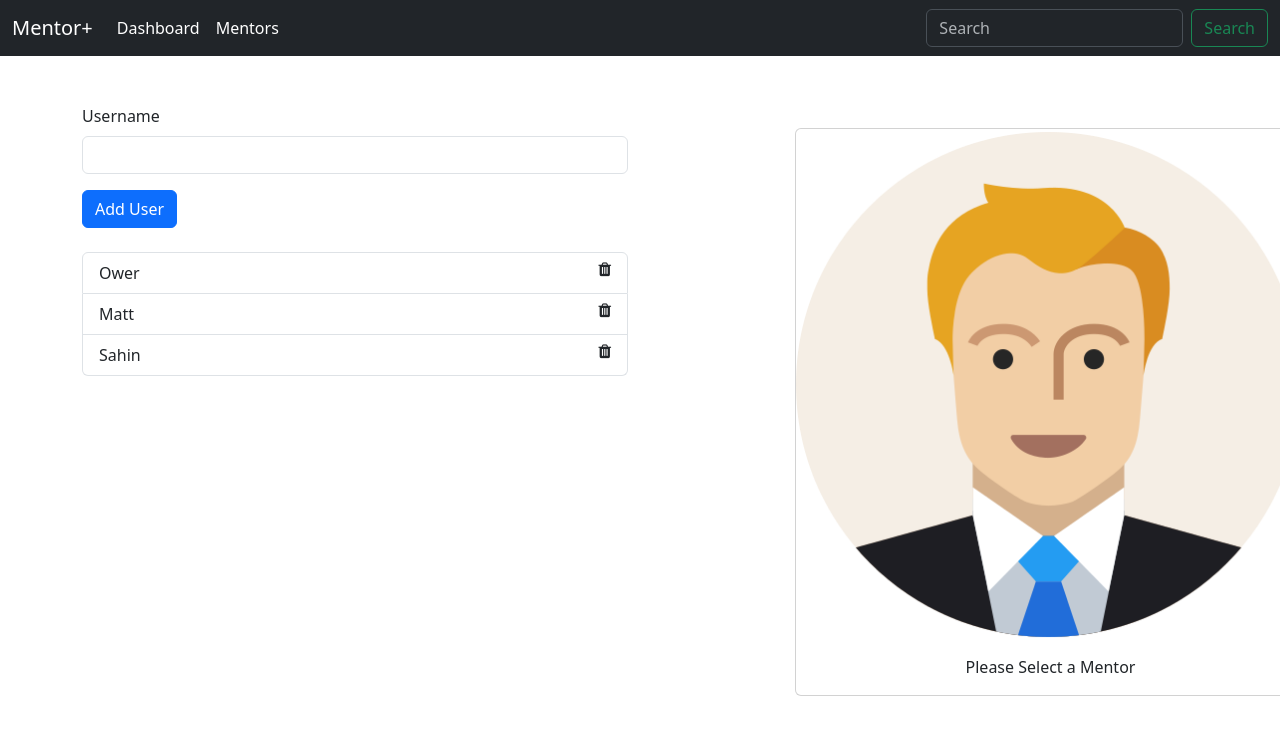
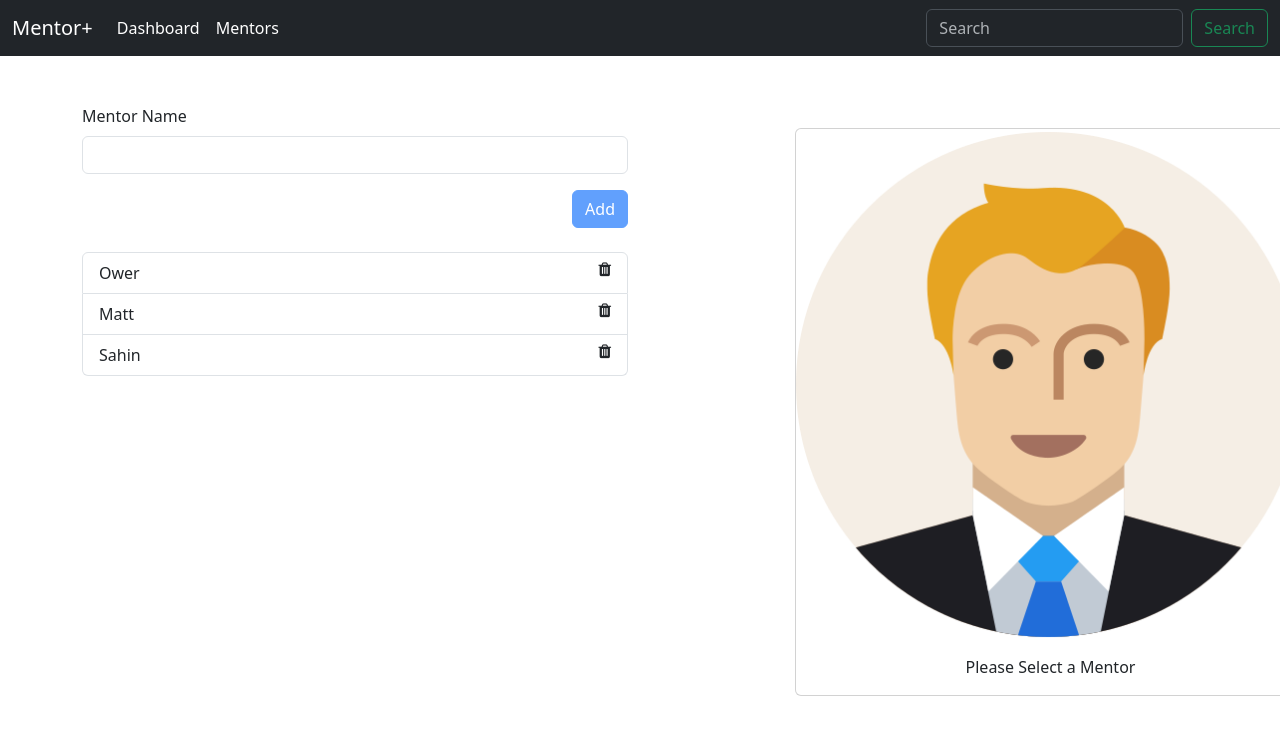
Before and after one commit to koltikin/Angular_mentor_plus, an Angular app: page /users in a window 1280 px wide. Shown: the top 734 px of the page. Built offline with nearby package versions, Linux system fonts and the light colour scheme.

Commit message:
validation

```diff
--- a/src/app/user/user-create/user-create.component.html
+++ b/src/app/user/user-create/user-create.component.html
@@ -2,12 +2,18 @@
 <div class="row">
   <div class="col-6">
     <br>
-    <form #userAdd = "ngForm" (ngSubmit)="addUser(userAdd.value)">
+    <form #userForm = "ngForm" (ngSubmit)="addUser()" novalidate>
       <div class="mb-3">
-        <label for="exampleInputEmail1" class="form-label">Username</label>
-        <input type="email" class="form-control" id="exampleInputEmail1" aria-describedby="emailHelp" name="username" ngModel>
+        <label for="exampleInputEmail1" class="form-label">Mentor Name</label>
+        <input type="text" class="form-control" id="username" aria-describedby="emailHelp"
+               name="username"
+               required
+               [(ngModel)]="user!.username"
+               minlength="4" >
       </div>
-      <button type="submit" class="btn btn-primary" >Add User</button>
+      <div class="d-flex justify-content-end">
+        <button type="submit" class="btn btn-primary" [disabled]="!userForm.valid" >Add</button>
+      </div>
   </form>
   <br>
   <div class="list-group">
--- a/src/app/user/user-create/user-create.component.ts
+++ b/src/app/user/user-create/user-create.component.ts
@@ -1,4 +1,5 @@
-import { Component, OnInit } from '@angular/core';
+import { Component, OnInit, ViewChild } from '@angular/core';
+import { NgForm } from '@angular/forms';
 import { UserService } from 'src/app/services/user.service';
 import { User } from 'src/app/shared/user';
 
@@ -12,10 +13,14 @@ export class UserCreateComponent implements OnInit {
   likedUsers: User[] = [];
   selectedUser: User | undefined;
 
+  @ViewChild('userForm') userForm: NgForm | undefined;
+  user?: User;
+
   constructor(private userService: UserService){}
 
   ngOnInit(): void {
     // this.userList = this.userService.getUsers();
+   this.user = { username : '' , likecount: 0 };
    this.userService.getUsers().subscribe(
       response => {
         this.userList = response
@@ -26,8 +31,9 @@ export class UserCreateComponent implements OnInit {
     );
   }
 
-  addUser(item : any){
-    let user : User = {username: item.username , likecount : 0 };
+  addUser(){
+    let user : User = this.userForm?.value;
+    user['likecount'] = 0;
     // this.userList.push(user);
     this.userService.addUser(user);
   }
```
